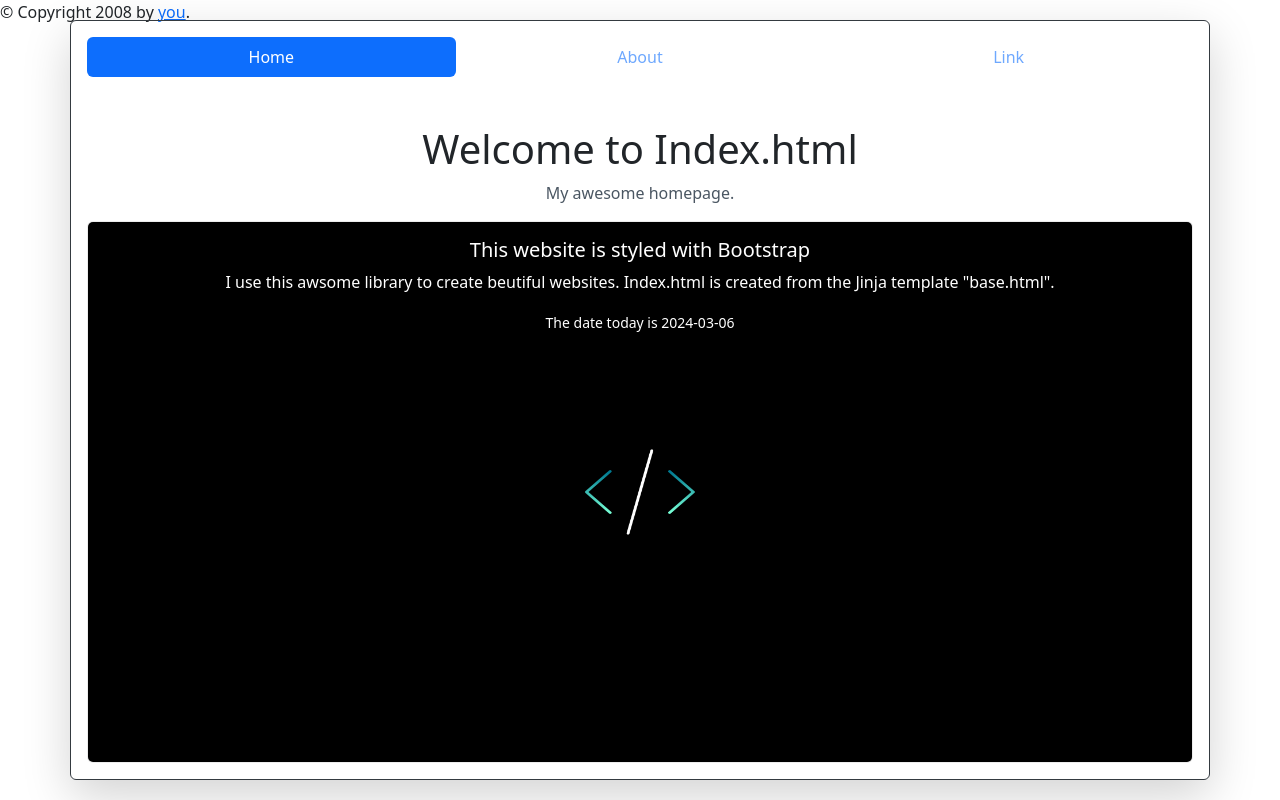
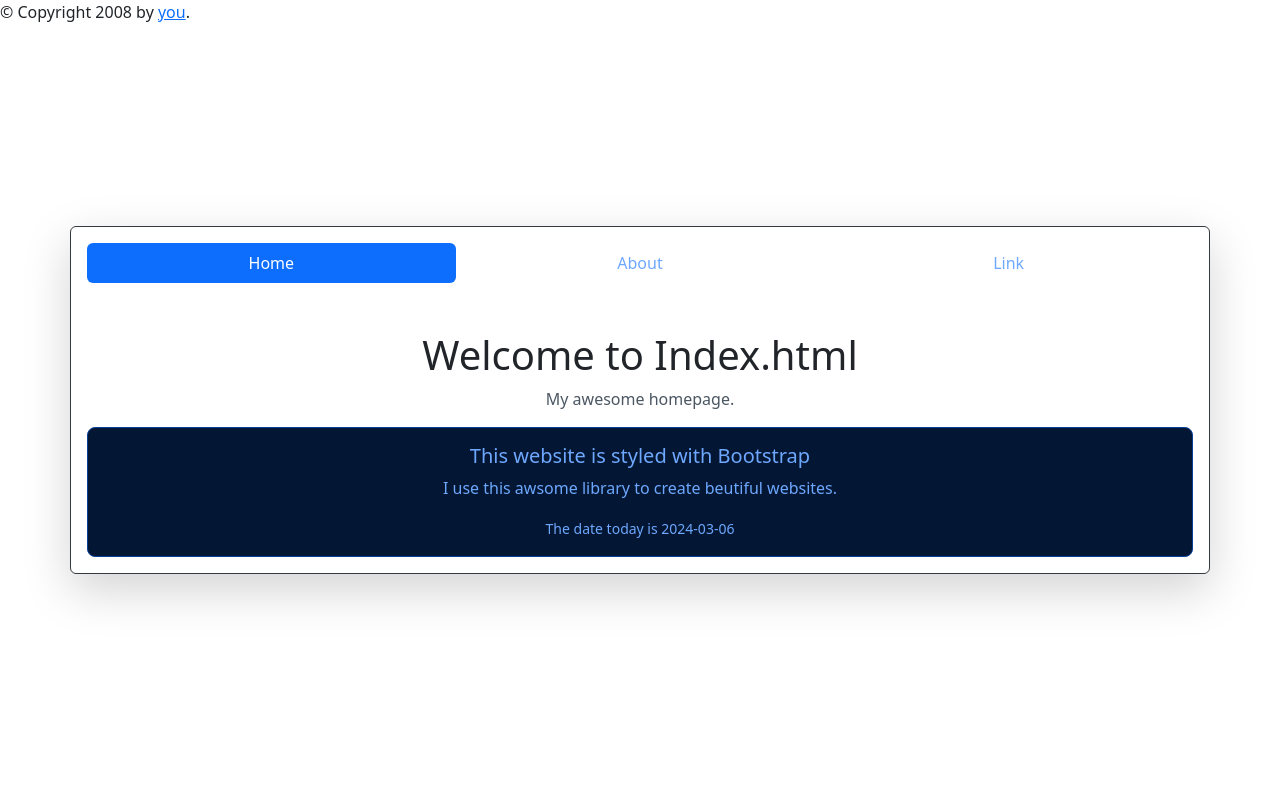
Before and after one commit to marsianjohncarter/github-flask-example, a Flask app: page / in a window 1280 px wide. Run offline with Flask 3, Linux system fonts and the light colour scheme; some libraries are stand-ins or nearby versions.

Commit message:
First commit

```diff
--- a/static/script.js
+++ b/static/script.js
@@ -3,6 +3,9 @@
 window.addEventListener('DOMContentLoaded', () => {
     const navLinks = document.querySelectorAll('nav-link');
 
+    function printHello() {
+    }
+    console.log(navLinks);
 
     function removeElmentAttributeAndClass(attr, element) {
         element.removeAttribute(attr);
--- a/static/styles.css
+++ b/static/styles.css
@@ -3,3 +3,7 @@
     margin-bottom: 500px;
 
 } */
+
+body, html {
+    height: 100%;
+}
--- a/templates/base.html
+++ b/templates/base.html
@@ -30,7 +30,6 @@
         &copy; Copyright 2008 by <a href="http://domain.invalid/">you</a>.
         {% endblock %}
     </footer>
-    <script src="{{ url_for('static', filename='script.js') }}"></script>
-    <script src="{{ url_for('static', filename='bootstrap.js') }}"></script>
+
 </body>
 </html>
--- a/templates/index.html
+++ b/templates/index.html
@@ -17,13 +17,12 @@
     </p>
 </div>
 
-<div class="card text-bg-dark">
-    <img src="{{ url_for('static', filename='images/wp7795842-desktop-4k-minimal-wallpapers.png') }}" class="card-img" alt="..." height="540px" >
-    <div class="card-img-overlay">
-      <h5 class="card-title">This website is styled with Bootstrap</h5>
-      <p class="card-text">I use this awsome library to create beutiful websites. Index.html is created from the Jinja template "base.html".</p>
+<div class="card text-bg-light p-3 text-primary-emphasis bg-primary-subtle border border-primary-subtle rounded-3">
+    <h5 class="card-title">This website is styled with Bootstrap</h5>
+      <p class="card-text">I use this awsome library to create beutiful websites.</p>
       <p class="card-text"><small>The date today is {{ date }}</small></p>
-    </div>
+
   </div>
-
+  <script src="{{ url_for('static', filename='script.js') }}"></script>
+  <script src="{{ url_for('static', filename='bootstrap.js') }}"></script>
 {% endblock %}
```
Also changed, not shown: static/images/wp7795842-desktop-4k-minimal-wallpapers.png.
